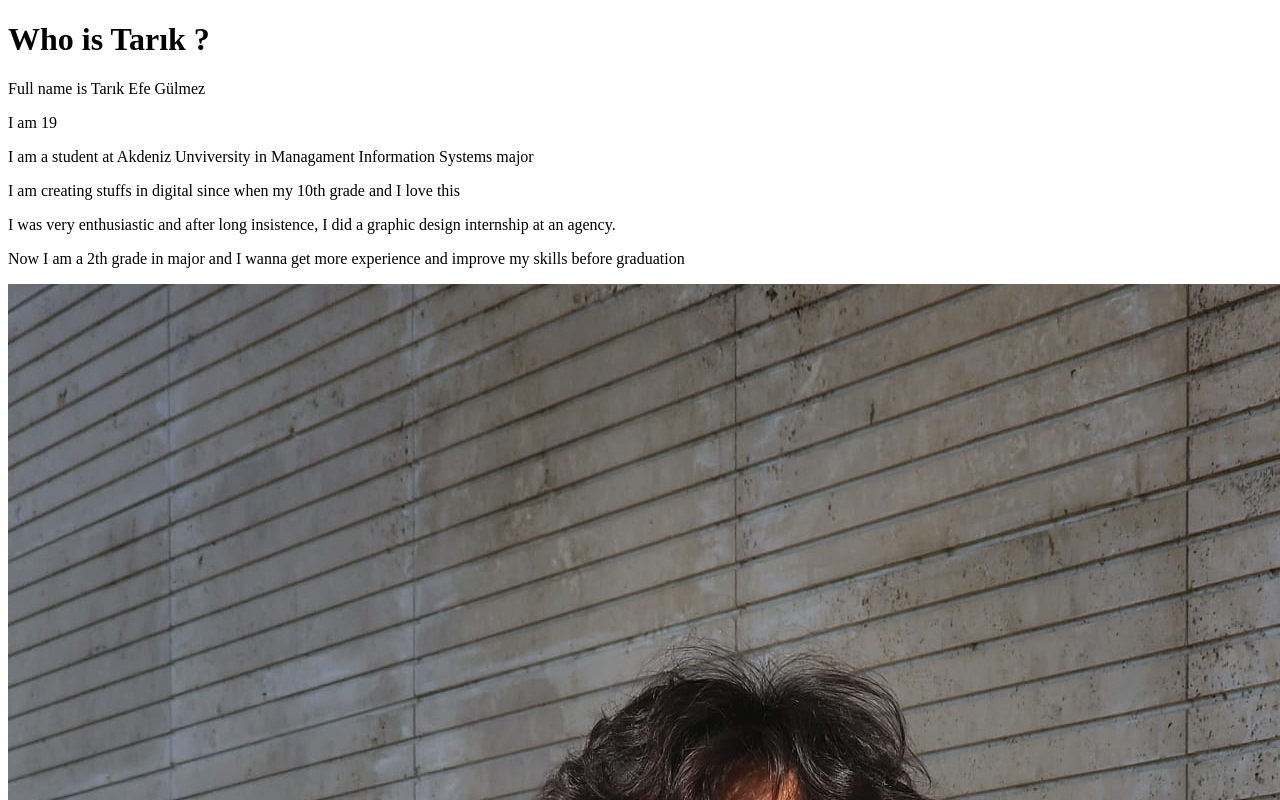
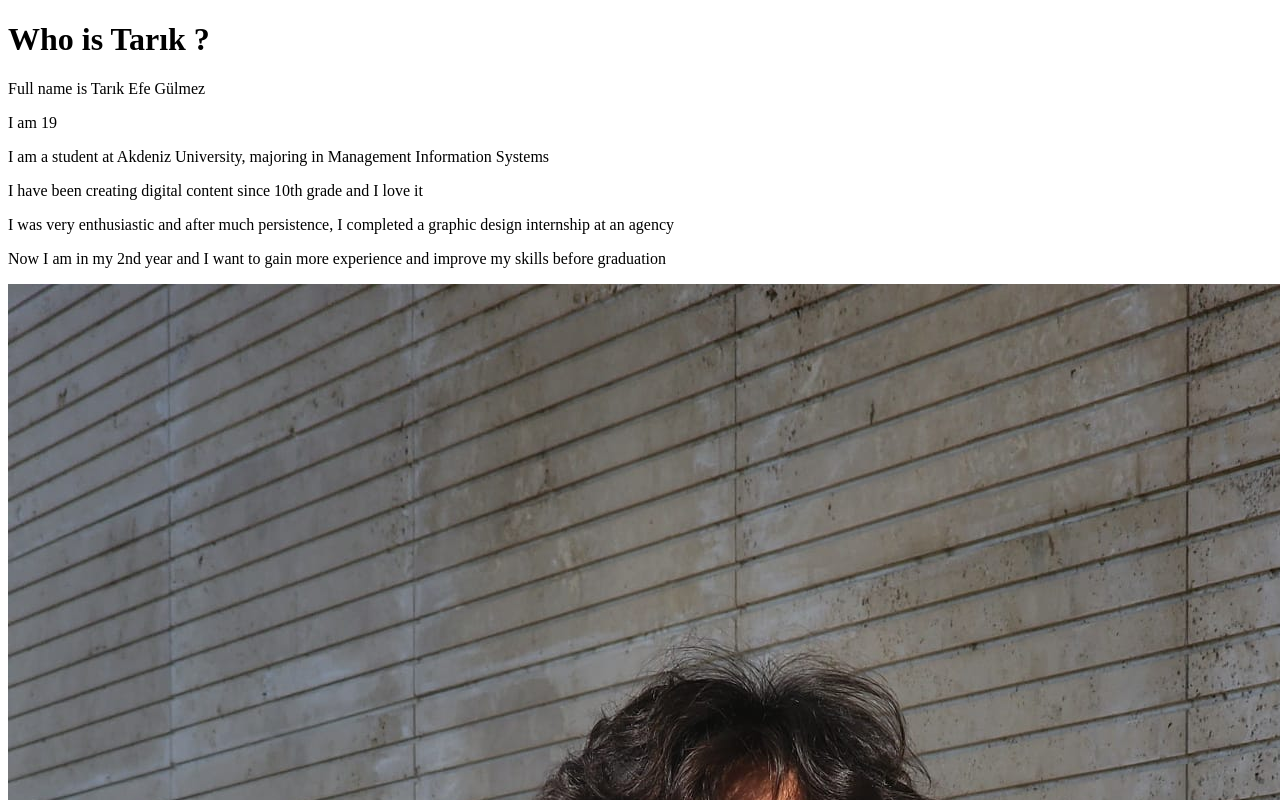
Before and after one commit to IampadquA/Portfolio-Website, a Next.js app in the folder mp-portfolio/: page /AboutSection/AboutPage in a window 1280 px wide. Shown: the top 800 px of the page. Built offline with nearby package versions, Linux system fonts and the light colour scheme.

Commit message:
Some texts fixed

```diff
--- a/mp-portfolio/src/pages/AboutSection/AboutPage.js
+++ b/mp-portfolio/src/pages/AboutSection/AboutPage.js
@@ -12,10 +12,10 @@ export const AboutPage = ({ isMobile }) => {
     const texts = [
         "Full name is Tarık Efe Gülmez",
         "I am 19",
-        "I am a student at Akdeniz Unviversity in Managament Information Systems major",
-        "I am creating stuffs in digital since when my 10th grade and I love this",
-        "I was very enthusiastic and after long insistence, I did a graphic design internship at an agency.",
-        "Now I am a 2th grade in major and I wanna get more experience and improve my skills before graduation",
+        "I am a student at Akdeniz University, majoring in Management Information Systems",
+        "I have been creating digital content since 10th grade and I love it",
+        "I was very enthusiastic and after much persistence, I completed a graphic design internship at an agency",
+        "Now I am in my 2nd year and I want to gain more experience and improve my skills before graduation"
     ]
 
     const [buttonText,setButtonText] = useState("Hi Button");
```
